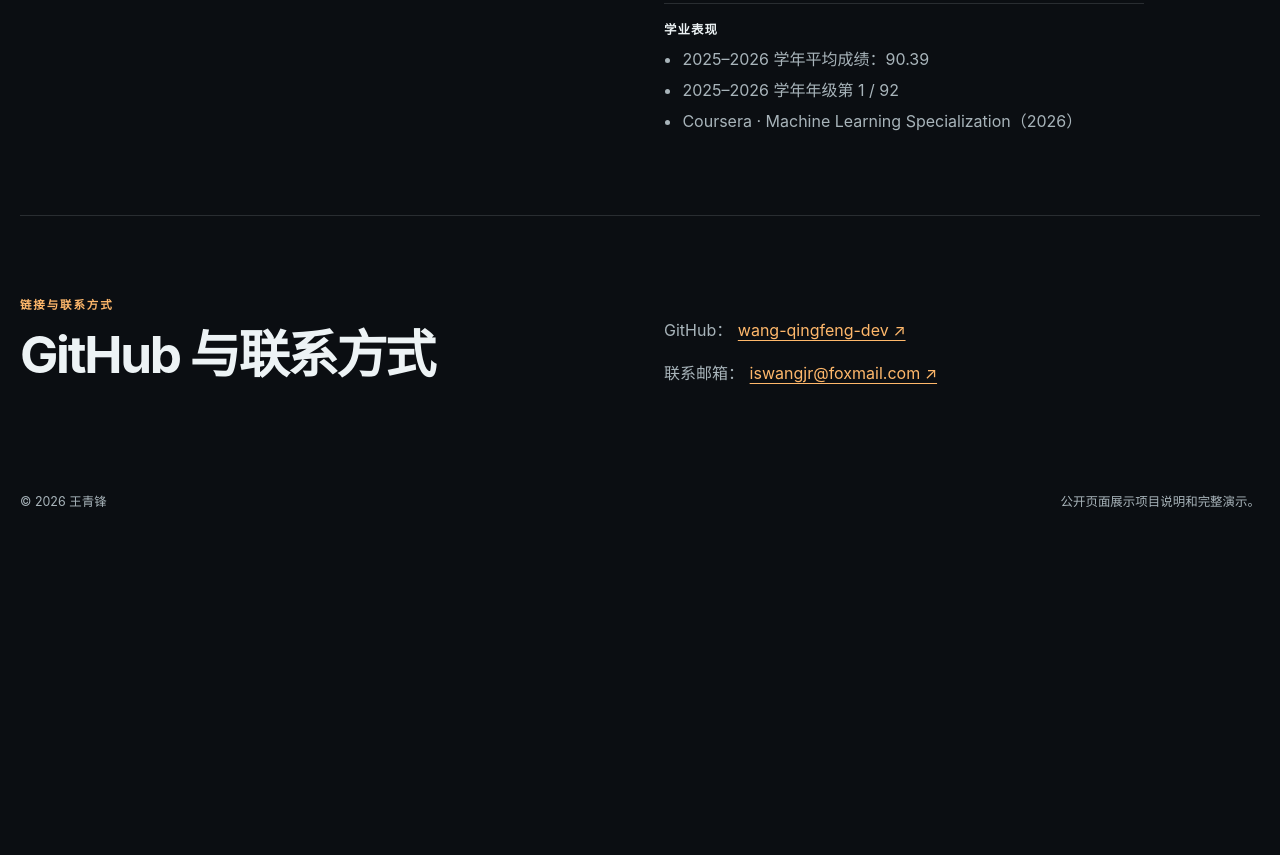
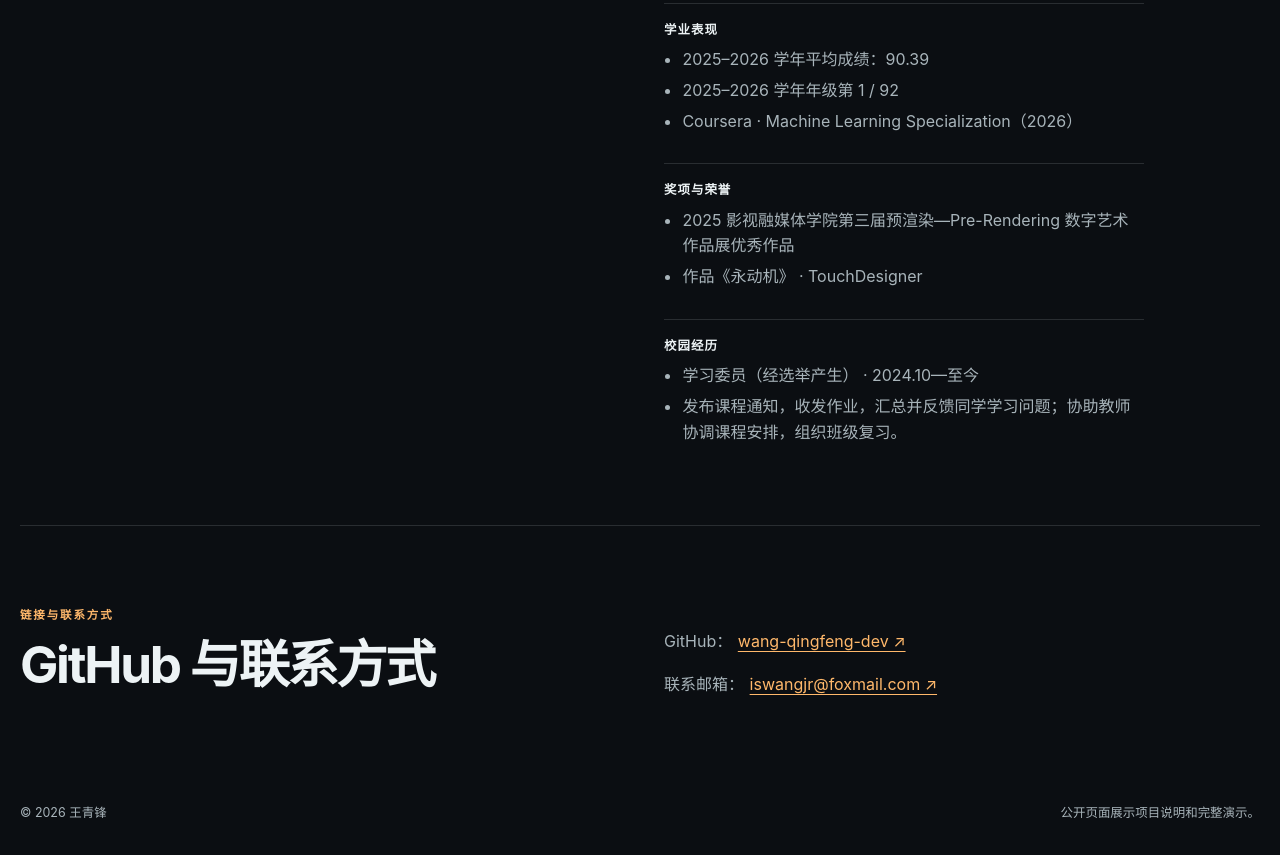
Before and after one commit to wang-qingfeng-dev/portfolio-site, a plain HTML site: page index.html in a window 1280 px wide. Shown: the part 3727-4582 px from the top of the page. Before the commit the page ends 4271 px from the top, so only its background shows below. Drawn offline with Linux system fonts and the light colour scheme.

Commit message:
Add campus representative experience and verified exhibition award

```diff
--- a/app.js
+++ b/app.js
@@ -9,7 +9,8 @@
       pageTitle: "王青锋 · 交互系统作品集", viewWork: "查看作品", github: "GitHub", signalLabel: "Focus", signalValue: "Interactive 3D", selectedWork: "SELECTED WORK", workTitle: "从玩法到真实场景",
       filterAll: "全部", filterUnity: "Unity 作品", filterEngineering: "工程项目", filterInteractive: "交互装置", filterModeling: "建模与动画", filterEditing: "影像制作", aboutEyebrow: "ABOUT", aboutTitle: "我关心的不只是画面。",
       aboutText: "我喜欢把一个模糊的体验目标拆成输入、状态、反馈和可测试的运行流程。作品覆盖 Unity 游戏玩法、灾害教育交互、TouchDesigner 实时装置、C4D/Blender 三维制作、机器人系统集成和计算机视觉研究。",
-      factSchool: "学校", factMajor: "专业", factGrad: "毕业时间", factInterest: "方向", major: "数字媒体技术", interest: "Unity / AR / HCI", academicTitle: "学业表现", academicAverage: "2025–2026 学年平均成绩：90.39", academicRank: "2025–2026 学年年级第 1 / 92", academicCertificate: "Coursera · Machine Learning Specialization（2026）",
+      factSchool: "学校", factMajor: "专业", factGrad: "毕业时间", factInterest: "方向", major: "数字媒体技术", interest: "Unity / AR / HCI", academicTitle: "学业表现", academicAverage: "2025–2026 学年平均成绩：90.39", academicRank: "2025–2026 学年年级第 1 / 92", academicCertificate: "Coursera · Machine Learning Specialization（2026）", awardTitle: "奖项与荣誉", awardLine: "2025 影视融媒体学院第三届预渲染—Pre-Rendering 数字艺术作品展优秀作品", awardWork: "作品《永动机》 · TouchDesigner",
+      campusTitle: "校园经历", campusRole: "学习委员（经选举产生）", campusDate: "2024.10—至今", campusResponsibilities: "发布课程通知，收发作业，汇总并反馈同学学习问题；协助教师协调课程安排，组织班级复习。",
       contactEyebrow: "链接与联系方式", contactTitle: "GitHub 与联系方式", contactGithubLabel: "GitHub：", contactEmailLabel: "联系邮箱：",
       footerNote: "公开页面展示项目说明和完整演示。", mediaPublic: "演示视频", mediaPending: "演示视频", mediaPrivate: "演示视频", exhibitionTitle: "展览记录",
       details: "查看项目说明", openLink: "打开链接"
@@ -20,7 +21,8 @@
       pageTitle: "Qingfeng Wang · Interactive Systems Portfolio", viewWork: "View work", github: "GitHub", signalLabel: "Focus", signalValue: "Interactive 3D", selectedWork: "SELECTED WORK", workTitle: "From gameplay to real places",
       filterAll: "All", filterUnity: "Unity work", filterEngineering: "Engineering projects", filterInteractive: "Interactive installations", filterModeling: "Modeling & animation", filterEditing: "Moving image", aboutEyebrow: "ABOUT", aboutTitle: "The frame is only the beginning.",
       aboutText: "I like breaking an ambiguous experience goal into inputs, states, feedback, and testable runtime flows. My work spans Unity gameplay, disaster-education interaction, TouchDesigner installations, C4D/Blender 3D production, robot systems integration, and computer-vision research.",
-      factSchool: "School", factMajor: "Major", factGrad: "Graduation", factInterest: "Focus", major: "Digital Media Technology", interest: "Unity / AR / HCI", academicTitle: "Academic highlights", academicAverage: "2025–2026 annual average: 90.39", academicRank: "Ranked 1st of 92 students in 2025–2026", academicCertificate: "Coursera · Machine Learning Specialization (2026)",
+      factSchool: "School", factMajor: "Major", factGrad: "Graduation", factInterest: "Focus", major: "Digital Media Technology", interest: "Unity / AR / HCI", academicTitle: "Academic highlights", academicAverage: "2025–2026 annual average: 90.39", academicRank: "Ranked 1st of 92 students in 2025–2026", academicCertificate: "Coursera · Machine Learning Specialization (2026)", awardTitle: "Awards", awardLine: "Outstanding Work · 3rd Pre-Rendering Digital Art Exhibition, School of Film & Media (2025)", awardWork: "Work: Perpetual Motion · TouchDesigner",
+      campusTitle: "Campus experience", campusRole: "Class Academic Representative (elected)", campusDate: "Oct 2024–Present", campusResponsibilities: "Share course announcements, collect and distribute assignments, and relay classmates’ academic concerns; help faculty coordinate course schedules and organize class revision sessions.",
       contactEyebrow: "LINKS & CONTACT", contactTitle: "GitHub and contact", contactGithubLabel: "GitHub:", contactEmailLabel: "Email:",
       footerNote: "The public page presents project notes and full demos.", mediaPublic: "Demo video", mediaPending: "Demo video", mediaPrivate: "Demo video", exhibitionTitle: "Exhibition record",
       details: "View project notes", openLink: "Open link"
--- a/index.html
+++ b/index.html
@@ -83,6 +83,20 @@
               <li data-i18n="academicCertificate">Coursera · Machine Learning Specialization（2026）</li>
             </ul>
           </div>
+          <div class="academic-highlights award-highlight" id="awardHighlights">
+            <p class="academic-title" data-i18n="awardTitle">奖项与荣誉</p>
+            <ul>
+              <li data-i18n="awardLine">2025 影视融媒体学院第三届预渲染—Pre-Rendering 数字艺术作品展优秀作品</li>
+              <li data-i18n="awardWork">作品《永动机》 · TouchDesigner</li>
+            </ul>
+          </div>
+          <div class="academic-highlights" id="campusExperience">
+            <p class="academic-title" data-i18n="campusTitle">校园经历</p>
+            <ul>
+              <li><span data-i18n="campusRole">学习委员（经选举产生）</span> · <span data-i18n="campusDate">2024.10—至今</span></li>
+              <li data-i18n="campusResponsibilities">发布课程通知，收发作业，汇总并反馈同学学习问题；协助教师协调课程安排，组织班级复习。</li>
+            </ul>
+          </div>
         </div>
       </section>
 
@@ -107,6 +121,6 @@
 
     <script src="mirror-config.js"></script>
     <script src="content.js"></script>
-    <script src="app.js?v=ui-mark-volume-fix-1"></script>
+    <script src="app.js?v=campus-award-20261116"></script>
   </body>
 </html>
```
